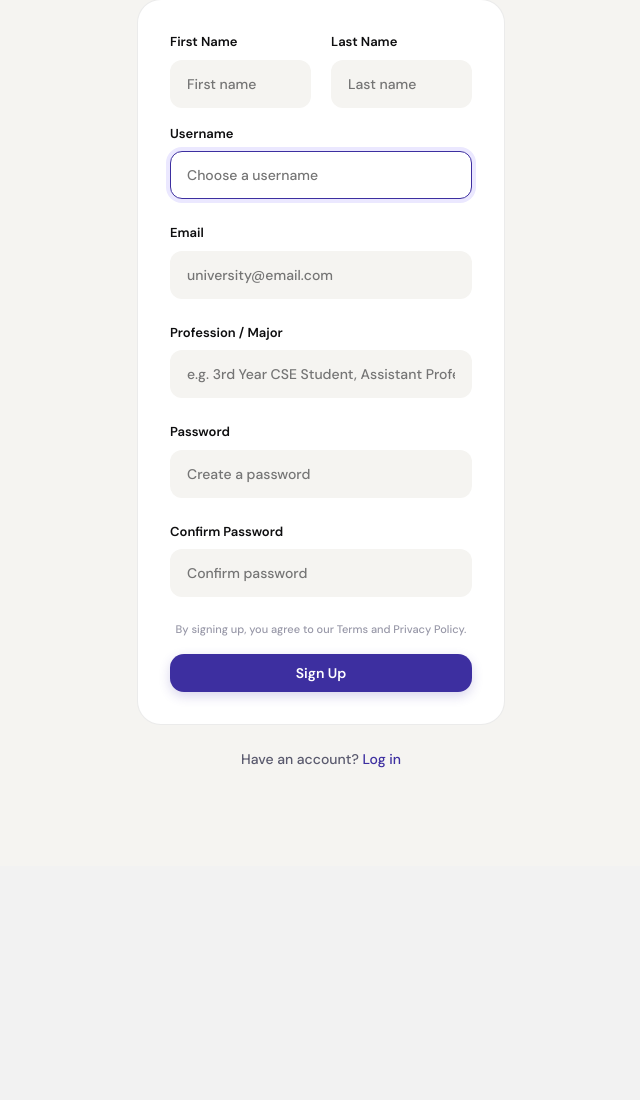
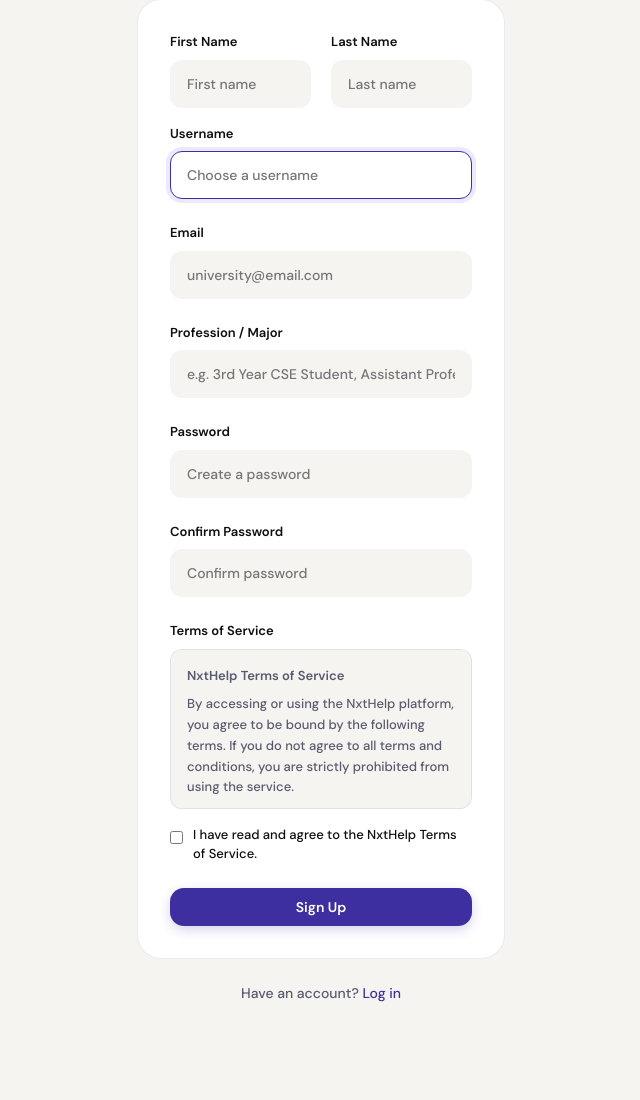
Before and after one commit to NXTSTILE/nxthelp, a Django app: page /register/ in a window 1280 px wide. Shown: the part 270-1370 px from the top of the page, without its empty margins (319-959 px from the left). Before the commit the page ends 1038 px from the top, so only its background shows below. Run offline with Django 4.2, Linux system fonts and the light colour scheme; some libraries are stand-ins or nearby versions; some web fonts are replaced.

Commit message:
terms and condition

```diff
--- a/accounts/forms.py
+++ b/accounts/forms.py
@@ -50,6 +50,10 @@ class UserRegisterForm(UserCreationForm):
             'placeholder': 'e.g. 3rd Year CSE Student, Assistant Professor...',
         }),
         help_text='What is your role at the university?'
+    )
+    terms_agreed = forms.BooleanField(
+        required=True,
+        error_messages={'required': 'You must read and agree to the Terms of Service to create an account.'}
     )
 
     class Meta:
--- a/accounts/templates/accounts/register.html
+++ b/accounts/templates/accounts/register.html
@@ -55,9 +55,48 @@
             {{ form.password2 }}
         </div>
 
-        <p style="font-size: 11px; color: var(--ink3); margin-bottom: 16px; line-height: 1.5; text-align: center;">
-            By signing up, you agree to our Terms and Privacy Policy.
-        </p>
+        <div style="margin-bottom: 24px;">
+            <label class="form-label" style="font-size: 13px; font-weight: 600; color: var(--ink); margin-bottom: 8px; display: block;">Terms of Service</label>
+            <div style="height: 160px; overflow-y: auto; padding: 16px; background: var(--surface2); border-radius: 12px; border: 1px solid var(--border); font-size: 13px; color: var(--ink2); line-height: 1.6; margin-bottom: 16px; text-align: left;">
+                <p><strong>NxtHelp Terms of Service</strong></p>
+                <p style="margin-top: 8px;">By accessing or using the NxtHelp platform, you agree to be bound by the following terms. If you do not agree to all terms and conditions, you are strictly prohibited from using the service.</p>
+                <p style="margin-top: 12px;"><strong>1. Platform Independence and Disclaimer of Affiliation</strong><br>
+                NxtHelp operates as an entirely independent, third-party platform. We are not partnered with, endorsed by, or affiliated with any university or college administration.<br>
+                <em>Limitation of Liability:</em> NxtHelp assumes no liability for any academic, disciplinary, or physical incidents occurring on campus or between students resulting from the use of this service.<br>
+                <em>Dispute Routing:</em> All platform-related disputes must be routed exclusively through NxtHelp’s internal resolution system. Escalating NxtHelp-specific disputes to university authorities without prior platform mediation constitutes a material breach of these Terms and will result in immediate account termination and potential legal action to protect the platform's independent operational status.</p>
+                <p style="margin-top: 12px;"><strong>2. Non-Circumvention Policy</strong><br>
+                To maintain trust and platform integrity, all payments and communications regarding requested tasks must remain strictly on NxtHelp.<br>
+                Users are expressly prohibited from bypassing the platform to complete tasks or process payments in physical form or via external applications.<br>
+                Detection of off-platform transactions or "side-deals" will result in immediate account suspension for both the Poster and the Helper, forfeiture of any pending balances, and permanent bans.</p>
+                <p style="margin-top: 12px;"><strong>3. Poster (Client) Obligations and Default Penalties</strong><br>
+                Posters are required to honor their financial commitments upon the verifiable completion of a task.<br>
+                Publishing fraudulent listings, spamming the platform, or refusing to release payment for satisfactorily completed work is strictly prohibited.<br>
+                Failure to remit payment will result in the immediate suspension of the Poster’s account and the assessment of an administrative fine to cover the Helper's lost time and platform dispute costs.</p>
+                <p style="margin-top: 12px;"><strong>4. Helper (Freelancer) Obligations and Fraud Penalties</strong><br>
+                Helpers are required to execute accepted tasks fully and honestly.<br>
+                Accepting payment or task agreements without the intent or execution of the required work constitutes fraud.<br>
+                If a Helper is found to have scammed a Poster or failed to deliver the agreed-upon service, NxtHelp reserves the right to reverse payments, levy financial penalties, and initiate permanent account bans.</p>
+                <p style="margin-top: 12px;"><strong>5. User Conduct and Content Disclaimers</strong><br>
+                Users are strictly prohibited from sharing, uploading, or transmitting any content that is abusive, harassing, discriminatory, or otherwise harmful.<br>
+                <em>Safe Harbor:</em> NxtHelp acts solely as an intermediary for user-generated content and is not legally responsible for the communications or media shared between users. However, NxtHelp reserves the unilateral right to delete violating content and terminate the accounts of offenders without notice.</p>
+                <p style="margin-top: 12px;"><strong>6. Enforcement and Account Suspension</strong><br>
+                NxtHelp maintains a zero-tolerance policy for fraudulent activity.<br>
+                Any attempt to defraud users, manipulate the platform, or breach these Terms will lead to immediate account suspension.<br>
+                NxtHelp reserves the right to impose financial fines for policy violations and to withhold any funds currently held in the violator's account to compensate affected parties.</p>
+            </div>
+
+            <div style="display: flex; align-items: flex-start; gap: 10px; text-align: left;">
+                <div style="padding-top: 2px;">
+                    {{ form.terms_agreed }}
+                </div>
+                <label for="{{ form.terms_agreed.id_for_label }}" style="font-size: 13px; color: var(--ink); cursor: pointer; font-weight: 500;">
+                    I have read and agree to the NxtHelp Terms of Service.
+                </label>
+            </div>
+            {% if form.terms_agreed.errors %}
+                <div style="color: #d32f2f; font-size: 12px; margin-top: 6px; text-align: left;">{{ form.terms_agreed.errors.0 }}</div>
+            {% endif %}
+        </div>
 
         <button type="submit" class="btn btn-primary" style="width: 100%;">Sign Up</button>
     </form>
```
Also changed, not shown: accounts/templates/accounts/profile.html (+11 -3 lines).
